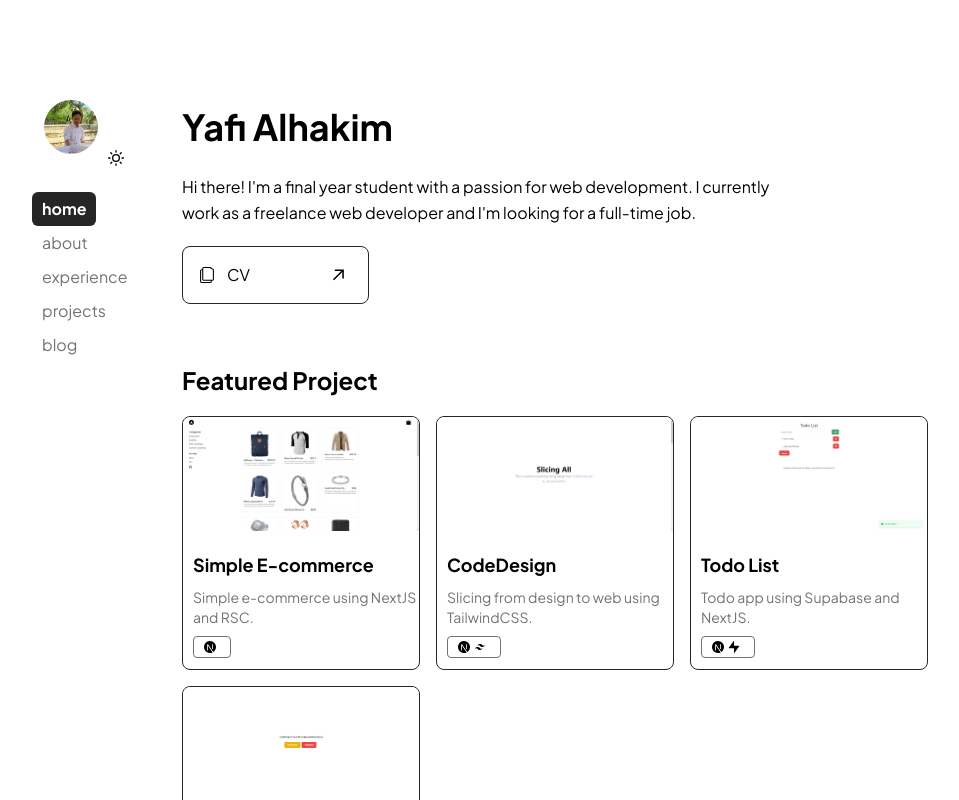
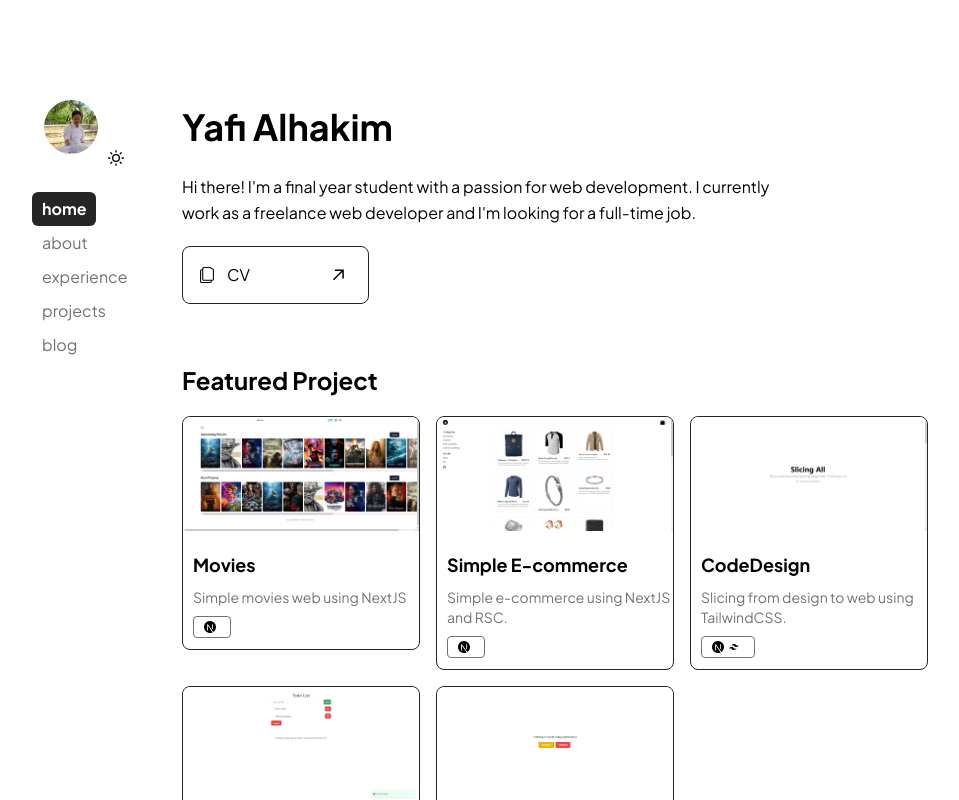
Before and after one commit to yaffalhakim1/portfolio-next13, a Next.js app: page / in a window 1280 px wide. Shown: the top 800 px of the page, without its empty margins (160-1119 px from the left). Built offline with nearby package versions, Linux system fonts and the light colour scheme.

Commit message:
add new project

```diff
--- a/app/page.tsx
+++ b/app/page.tsx
@@ -36,6 +36,18 @@ export default function Home() {
           <span className="font-bold text-2xl">Featured Project</span>
         </h2>
         <div className="grid grid-cols-2 md:grid-cols-3 gap-4">
+          <Projects
+            title={"Movies"}
+            desc={"Simple movies web using NextJS"}
+            image={"/img/movies.png"}
+            href="https://movies-13.vercel.app/"
+            stack={
+              <Badge
+                // techstack="NextJS"
+                logo1={<IconNextjs className="mr-1" />}
+              />
+            }
+          />
           <Projects
             title={"Simple E-commerce"}
             desc={"Simple e-commerce using NextJS and RSC."}
--- a/app/projects/page.tsx
+++ b/app/projects/page.tsx
@@ -13,6 +13,12 @@ const page = () => {
         {/* {[0, 1, 2, 3, 4, 5].map((item) => (
           <BlogContent key={item} />
         ))} */}
+        <BlogContent
+          title={"Movies"}
+          desc={"Simple movies web using NextJS"}
+          image={"/img/movies.png"}
+          href="https://movies-13.vercel.app/"
+        />
         <BlogContent
           title={"Simple E-commerce"}
           desc={"Simple e-commerce using NextJS and RSC"}
@@ -31,12 +37,7 @@ const page = () => {
           href="https://todo-supabasev2.vercel.app/"
           image={"/img/todos.png"}
         />
-        <BlogContent
-          title={"Moviez"}
-          desc={"An example of generateStaticParams (nextjs)."}
-          href="https://next-movies-ruby.vercel.app/"
-          image={"/img/movies.png"}
-        />
+
         <BlogContent
           title={"Blog Design"}
           desc={"Practicing slicing a design using Tailwind CSS."}
```
Also changed, not shown: public/img/movies.png.
